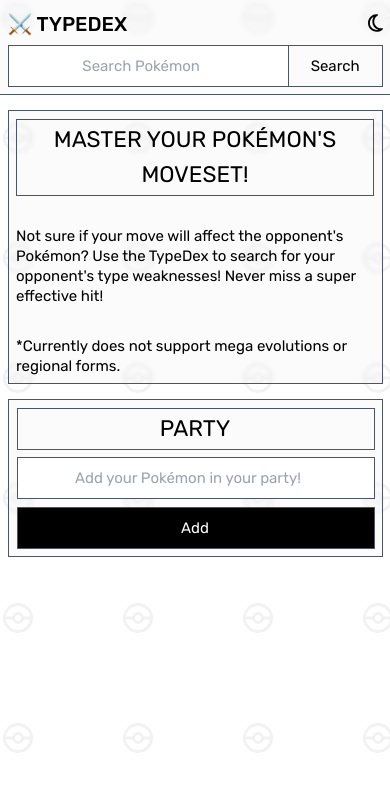
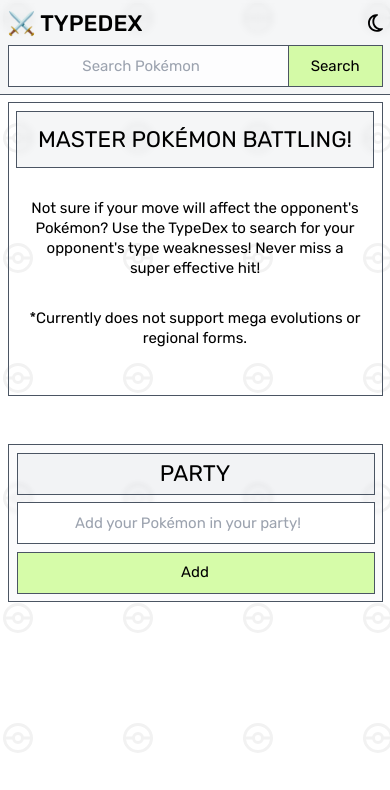
Before and after one commit to plumsily/typedex, a React (Create React App) app: page / in a window 390 px wide. Shown: the top 790 px of the page. Built offline with nearby package versions, Linux system fonts and the light colour scheme.

Commit message:
changed to color theme

```diff
--- a/src/App.js
+++ b/src/App.js
@@ -276,7 +276,7 @@
         darkMode={darkMode}
         handleDark={handleDark}
       />
-      {stats.ratio ? (
+      {oppSuperEffective.element && oppName ? (
         <Viewport
           inputRef={moveInputRef}
           oppImgSrc={oppImgSrc}
--- a/src/Components/Default.js
+++ b/src/Components/Default.js
@@ -11,17 +11,17 @@
       appear
       unmountOnExit
     >
-      <section className="dark:text-white content pt-[5.5rem] sm:pt-16 flex flex-col items-center 2xl:text-base xl:text-sm text-xs w-screen px-1.5 sm:px-0 mb-1.5">
-        <div className="flex flex-col gap-6 sm:gap-10 justify-center bg-gray-300/10  dark:bg-gray-300/10 backdrop-blur-[2px] border border-gray-600 p-1.5 sm:w-[70ch]">
-          <h2 className="xl:text-2xl text-lg uppercase text-center border border-gray-600 px-2.5 py-0.5">
-            <span>Master your Pokémon's moveset!</span>
+      <section className="dark:text-white content pt-[5.1rem] sm:pt-[5rem] flex flex-col items-center 2xl:text-base xl:text-sm text-xs w-screen px-1.5 sm:px-0 mb-8">
+        <div className="flex flex-col gap-6 sm:gap-10 justify-center sm:w-[70ch] border border-gray-600 p-1.5">
+          <h2 className="bg-gray-400/10 dark:bg-gray-600/20 backdrop-blur-[3px] xl:text-2xl text-lg uppercase text-center border border-gray-600 px-2.5 py-2">
+            <span>Master Pokémon battling!</span>
           </h2>
-          <p className="text-left sm:text-center sm:px-6">
+          <p className="text-center sm:px-6 px-2">
             Not sure if your move will affect the opponent's Pokémon? Use the
             TypeDex to search for your opponent's type weaknesses! Never miss a
             super effective hit!
           </p>
-          <p className="text-xs text-left sm:text-center">
+          <p className="text-xs text-center px-2 mb-8">
             *Currently does not support mega evolutions or regional forms.
           </p>
         </div>
--- a/src/Components/Header.js
+++ b/src/Components/Header.js
@@ -7,10 +7,10 @@
 
 const Header = ({ inputRef, handleSearch, darkMode, handleDark }) => {
   return (
-    <header className="-mt-1 sm:mt-0 dark:bg-transparent fixed grid grid-cols-1 grid-rows-2 sm:grid-rows-1 sm:grid-cols-3 w-full sm:py-1.5 sm:px-3 p-1.5 justify-between bg-gray-300/10 backdrop-blur-[3px] border-b border-gray-600 z-20">
+    <header className="-mt-1 sm:mt-0 dark:bg-gray-600/20 fixed grid grid-cols-1 grid-rows-2 sm:grid-rows-1 sm:grid-cols-3 w-full sm:py-1.5 sm:px-3 p-1.5 justify-between bg-gray-400/10 backdrop-blur-[3px] border-b border-gray-600 z-20">
       <button
         onClick={(event) => window.location.reload()}
-        className="row-start-1 col-start-1 w-max text-left xl:text-xl md:text-base sm:text-sm text-base dark:text-white font-medium"
+        className="row-start-1 col-start-1 w-max text-left xl:text-xl md:text-base sm:text-sm text-lg dark:text-white font-medium"
       >
         ⚔️ TYPEDEX
       </button>
--- a/src/Components/Info.js
+++ b/src/Components/Info.js
@@ -12,7 +12,7 @@
       appear
       unmountOnExit
     >
-      <div className="absolute h-full sm:h-screen w-screen top-0 left-0 dark:text-white dark:bg-black/70 bg-gray-100/50 backdrop-blur z-10 flex flex-col 2xl:text-lg xl:text-base text-xs justify-end sm:justify-center">
+      <div className="absolute h-full sm:h-screen w-screen top-0 left-0 dark:text-white dark:bg-black/80 bg-gray-100/80 backdrop-blur z-10 flex flex-col 2xl:text-lg xl:text-base text-xs justify-end sm:justify-center">
         <div className="flex flex-col gap-2 sm:m-auto mx-auto pb-20 px-6 sm:px-0 sm:pb-0 sm:w-[60ch]">
           <ul className="2xl:text-xl xl:text-lg text-sm mb-2 font-medium">
             Pokémon Stats: Defense vs Special Defense
@@ -40,7 +40,7 @@
           </li>
           <button
             onClick={(event) => handleInfo()}
-            className="mt-4 dark:text-white p-2 border border-gray-600 dark:hover:bg-cyan-500 hover:text-white hover:bg-black"
+            className="mt-4 dark:text-white p-2 border border-gray-600 dark:hover:bg-purple-400 hover:text-white hover:bg-black"
           >
             Close
           </button>
--- a/src/Components/Party.js
+++ b/src/Components/Party.js
@@ -20,8 +20,8 @@
         appear
         unmountOnExit
       >
-        <div className="flex flex-col gap-1.5 bg-gray-300/10 dark:bg-gray-300/10 backdrop-blur-[2px] border border-gray-600 p-1.5 w-full sm:w-[70ch]">
-          <h2 className="xl:text-2xl text-lg uppercase text-center dark:text-white h-fit w-full sm:w-max px-2.5 py-0.5 border border-gray-600">
+        <div className="flex flex-col gap-1.5 bg-gray-300/10 dark:bg-gray-400/5 backdrop-blur-[2px] border border-gray-600 p-1.5 w-full sm:w-[70ch]">
+          <h2 className="xl:text-2xl text-lg uppercase text-center bg-gray-400/10 dark:bg-gray-600/20 dark:text-white h-fit w-full sm:w-max px-2.5 py-0.5 border border-gray-600">
             Party
           </h2>
           <div className="mt-0 dark:text-white flex flex-col gap-1.5 sm:gap-0 sm:flex-row justify-self-center">
@@ -43,7 +43,7 @@
               //     );
               //   }
               // }}
-              className="rounded-none dark:text-white grow py-2 bg-white dark:bg-transparent sm:py-1 px-2 text-center xl:w-5/6 border border-gray-600"
+              className="focus:outline focus:outline-2 dark:focus:outline-purple-400 focus:-outline-offset-[3px] focus:outline-[rgba(199,252,134,1)] rounded-none dark:text-white grow py-2 bg-white dark:bg-transparent sm:py-1 px-2 text-center xl:w-5/6 border border-gray-600"
             ></input>
             <button
               // onClick={(event) =>
@@ -56,7 +56,7 @@
               //     "+"
               //   )
               // }
-              className="xl:w-1/6 w-full py-2 sm:py-0 sm:w-[92.5312px] border border-gray-600 sm:ml-[-1px] transition-all bg-black dark:bg-cyan-500 text-white sm:text-black sm:dark:text-white sm:dark:bg-transparent sm:bg-transparent dark:hover:bg-cyan-500 hover:text-white hover:bg-black"
+              className="xl:w-1/6 w-full py-2 sm:py-0 sm:w-[92.5312px] border border-gray-600 sm:ml-[-1px] transition-all bg-[rgba(199,252,134,0.7)] dark:bg-purple-400/70 sm:dark:text-white  dark:hover:bg-purple-400 hover:text-white hover:bg-black"
             >
               Add
             </button>
--- a/src/Components/Search.css
+++ b/src/Components/Search.css
@@ -1,8 +1,3 @@
-#search:focus{
-    outline: 1px solid rgb(6 182 212);
-    transition: all 200ms ease-in-out;
-}
-
 #search{
     border-radius: 0;
     -webkit-appearance: none;
--- a/src/Components/Search.js
+++ b/src/Components/Search.js
@@ -20,7 +20,7 @@
             );
           }
         }}
-        className="rounded-none dark:text-white dark:bg-black sm:py-1 py-2 px-2 text-center md:w-5/6 w-3/4 border border-gray-600"
+        className="focus:outline focus:outline-2 dark:focus:outline-purple-400 focus:-outline-offset-[3px] focus:outline-[rgba(199,252,134,1)] rounded-none dark:text-white dark:bg-black/80 bg-white/80 sm:py-1 py-2 px-2 text-center md:w-5/6 w-3/4 border border-gray-600"
       ></input>
       <button
         onClick={(event) =>
@@ -31,7 +31,7 @@
               .join("")
           )
         }
-        className="md:w-1/6 w-1/4 border border-gray-600 border-l-0 transition-all dark:hover:bg-cyan-500 hover:text-white hover:bg-black"
+        className="bg-[rgba(199,252,134,0.7)] dark:bg-purple-400/70 md:w-1/6 w-1/4 border border-gray-600 border-l-0 transition-all dark:hover:bg-purple-400 hover:text-white hover:bg-black"
       >
         Search
       </button>
--- a/src/Components/Viewport.css
+++ b/src/Components/Viewport.css
@@ -15,12 +15,6 @@
     opacity: 0;
     scale: 0.98;
     transition: all 50ms ease-in-out;
-}
-
-#move:focus{
-    outline: 1px solid rgb(6 182 212);
-    transition: all 200ms ease-in-out;
-    /* outline: none; */
 }
 
 .move-enter, .move-appear {
```
Also changed, not shown: src/Components/Viewport.js (+6 -6 lines), src/Components/Party.css (line endings or trailing spaces).
